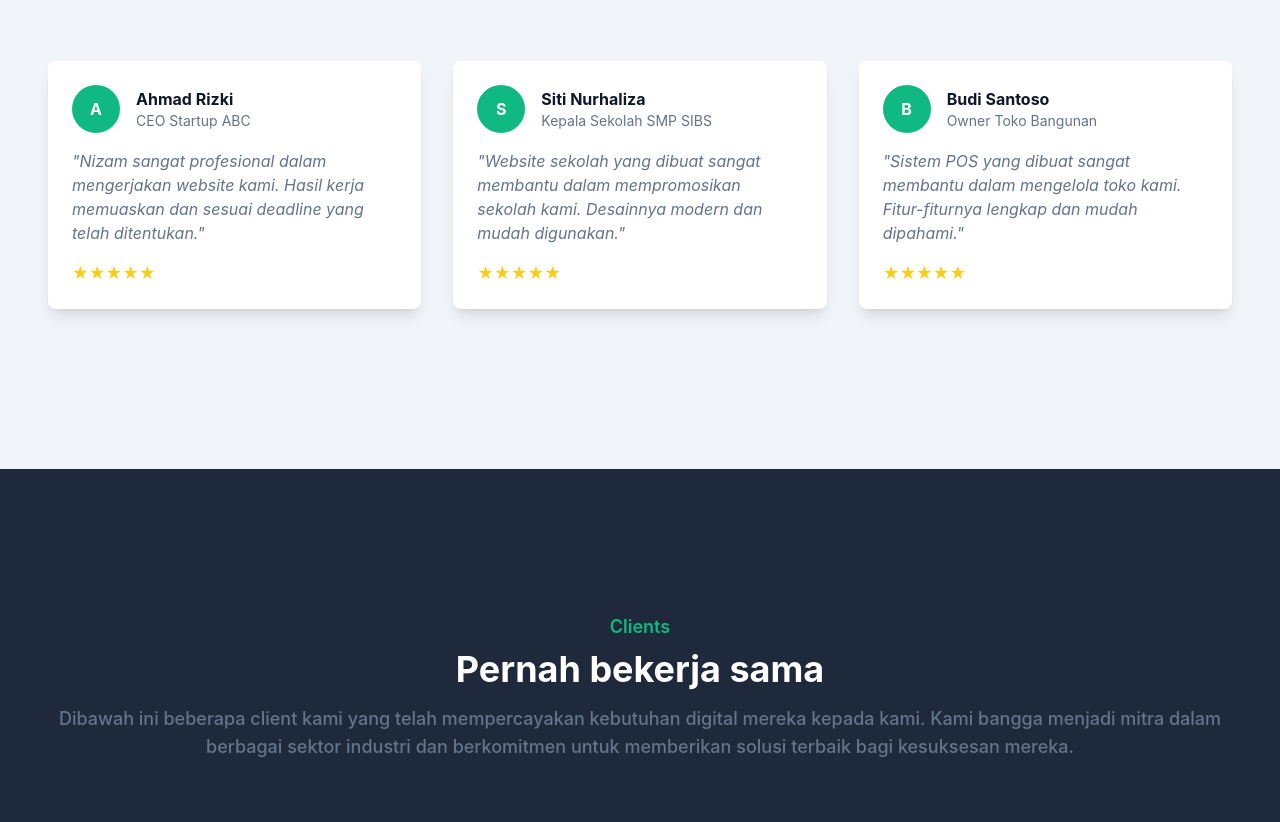
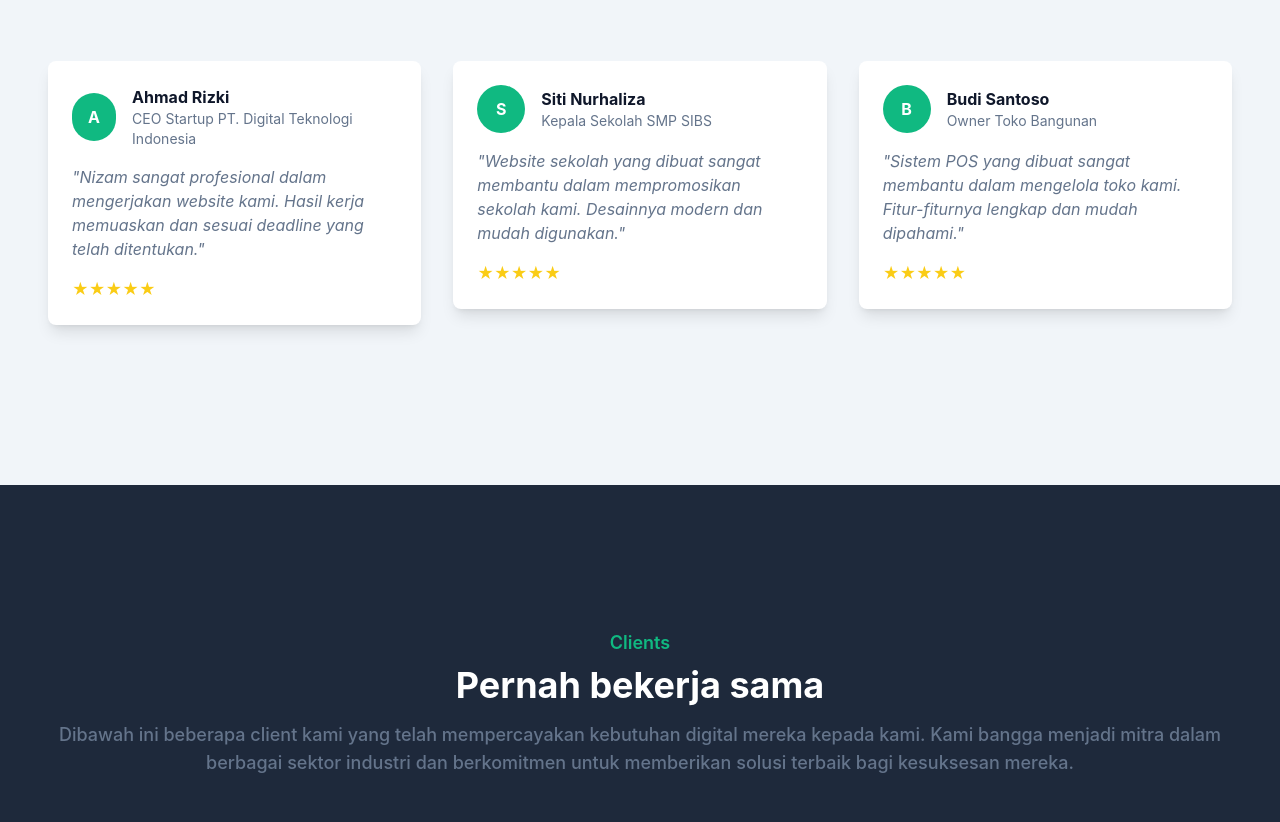
Before and after one commit to sigit-khoirun-nizam/portfolio, a website: page index.html in a window 1280 px wide. Shown: the part 5609-6431 px from the top of the page. Drawn offline with Linux system fonts and the light colour scheme.

```diff
--- a/index.html
+++ b/index.html
@@ -494,7 +494,7 @@
                                 </div>
                                 <div>
                                     <h4 class="font-bold text-dark dark:text-white">Ahmad Rizki</h4>
-                                    <p class="text-sm text-secondary">CEO Startup ABC</p>
+                                    <p class="text-sm text-secondary">CEO Startup PT. Digital Teknologi Indonesia</p>
                                 </div>
                             </div>
                             <p class="text-secondary dark:text-slate-300 italic">"Nizam sangat profesional dalam mengerjakan website kami. Hasil kerja memuaskan dan sesuai deadline yang telah ditentukan."</p>
```
